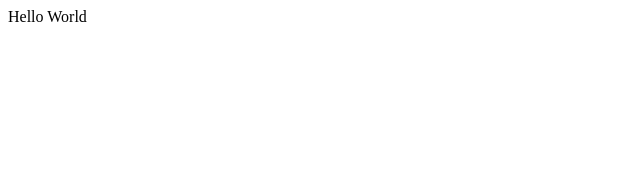
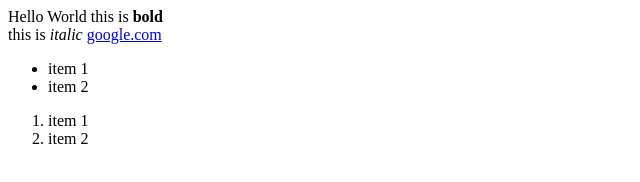
Before and after one commit to larryrentz/IntroToWebDev, a plain HTML site: page index.html in a window 1280 px wide. Shown: the whole page, without its empty margins (0-640 px from the left). Drawn offline with Linux system fonts and the light colour scheme.

Commit message:
Part4 lists

```diff
--- a/index.html
+++ b/index.html
@@ -13,6 +13,27 @@
             User interacts with this part
         -->
         Hello World
+
+        this is <strong>bold</strong><br>
+        this is <em>italic</em>
+
+        <a href="http://www.google.com">google.com</a>
+        <!--
+            href is an attribute; specifies the URL for a link
+
+            attriubtes provide additional info about an element
+        -->
+
+        <ul>
+            <li>item 1</li>
+            <li>item 2</li>
+        </ul>
+
+        <ol>
+            <li>item 1</li>
+            <li>item 2</li>
+        </ol>
+
     </body>
 
 </html>
```
